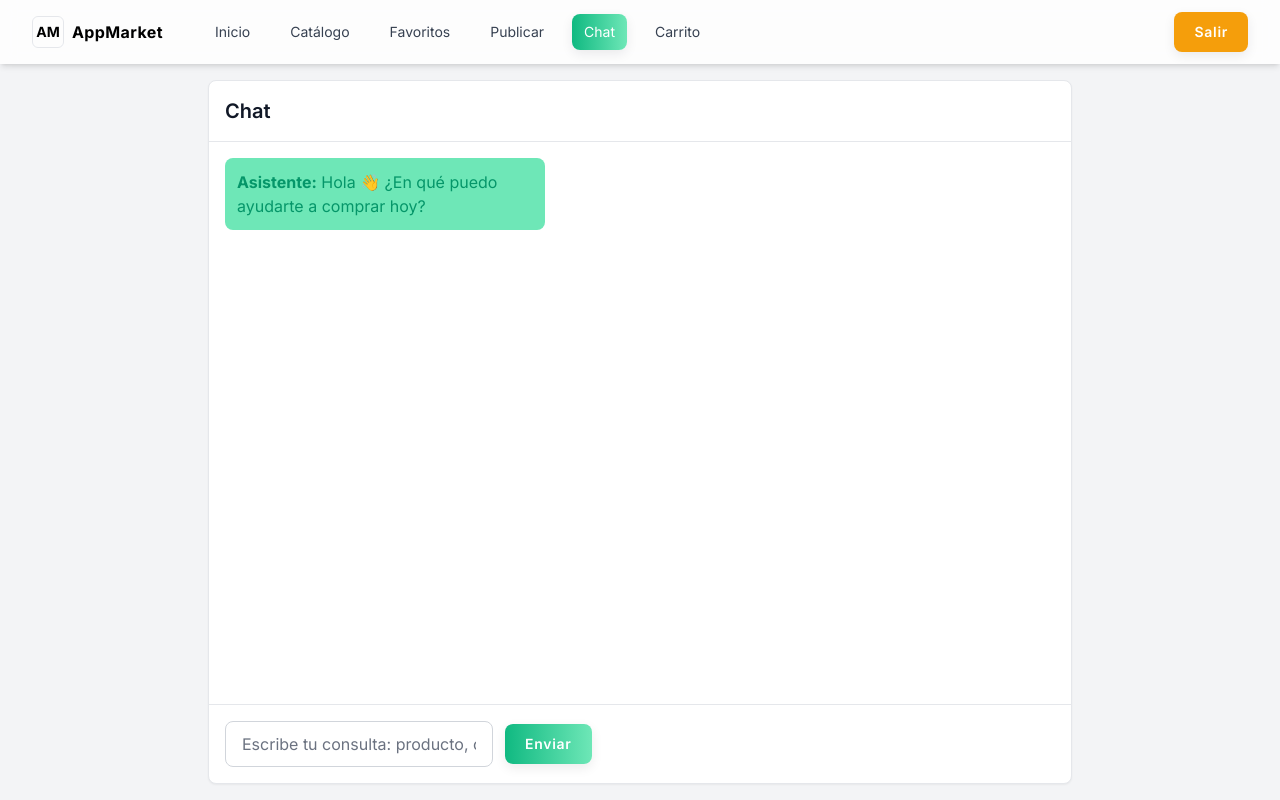
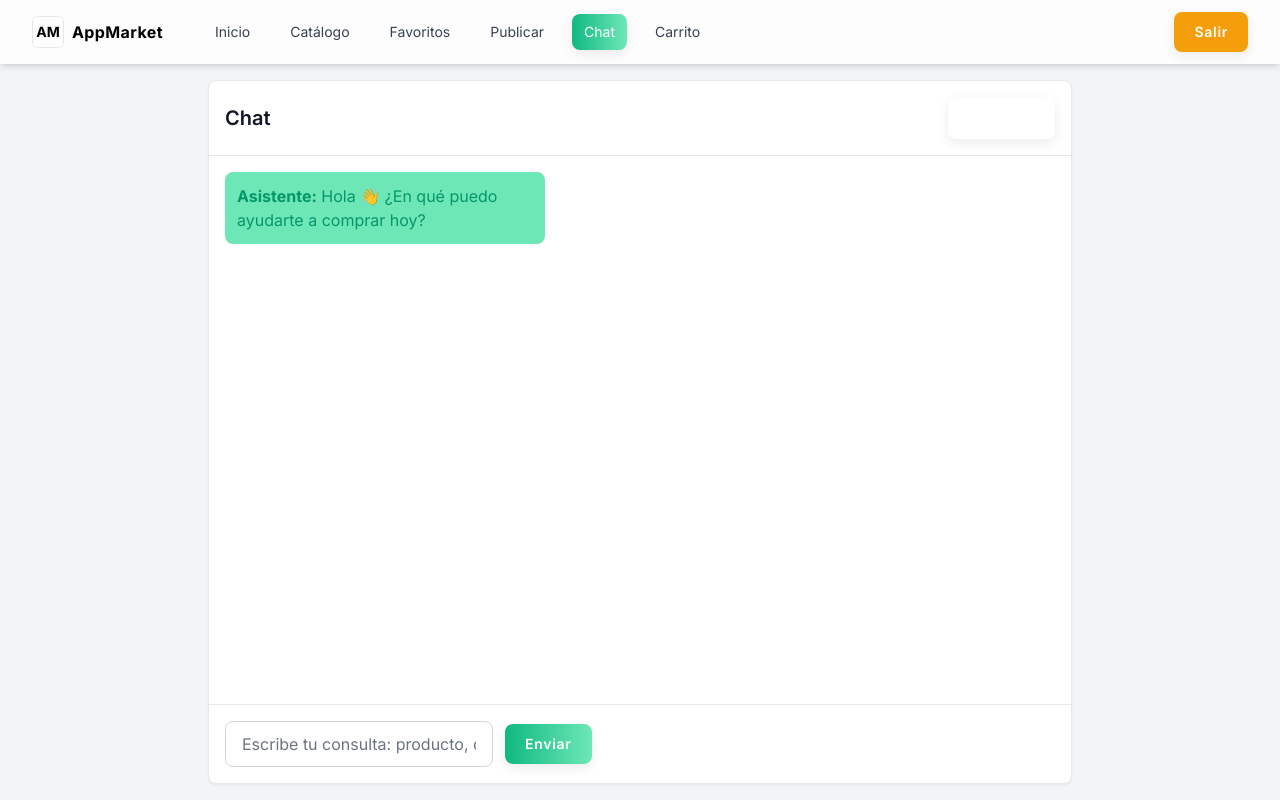
Before and after one commit to Am01102007/App-Market-, a React (Vite) app in the folder ProyectoFinalProgramacion3G_Corregido_Final/frontend/: page /chat in a window 1280 px wide. Built offline with nearby package versions, Linux system fonts and the light colour scheme; no server answers; sample sign-in values are in the browser's storage.

Commit message:
Chat: añadir botón permanente 'Reiniciar' en la cabecera y handler para resetear conversación (mensajes, input, cantidades, toast)

```diff
--- a/ProyectoFinalProgramacion3G_Corregido_Final/frontend/src/pages/Chat.jsx
+++ b/ProyectoFinalProgramacion3G_Corregido_Final/frontend/src/pages/Chat.jsx
@@ -18,6 +18,13 @@ export default function Chat() {
   const [catalog, setCatalog] = useState([])
   const [qtyMap, setQtyMap] = useState({})
   const hasResetRef = useRef(false)
+
+  const resetConversation = () => {
+    setMessages([{ id: 1, sender: 'Asistente', content: 'Hola 👋 ¿En qué puedo ayudarte a comprar hoy?' }])
+    setNewMessage('')
+    setQtyMap({})
+    setToast({ message: 'Conversación reiniciada', type: 'info' })
+  }
 
   useEffect(() => {
     let mounted = true
@@ -93,8 +100,9 @@ export default function Chat() {
       <Header />
       <main className="flex-grow max-w-4xl w-full mx-auto p-4 flex flex-col">
         <div className="bg-white border border-neutral-200 rounded-lg shadow-sm flex-grow flex flex-col">
-          <div className="p-4 border-b border-neutral-200">
+          <div className="p-4 border-b border-neutral-200 flex items-center justify-between">
             <h1 className="text-xl font-semibold text-neutral-900">Chat</h1>
+            <Button variant="outlineLight" onClick={resetConversation}>Reiniciar</Button>
           </div>
           <div className="flex-grow p-4 space-y-4 overflow-y-auto">
             {messages.map((msg) => {
```
